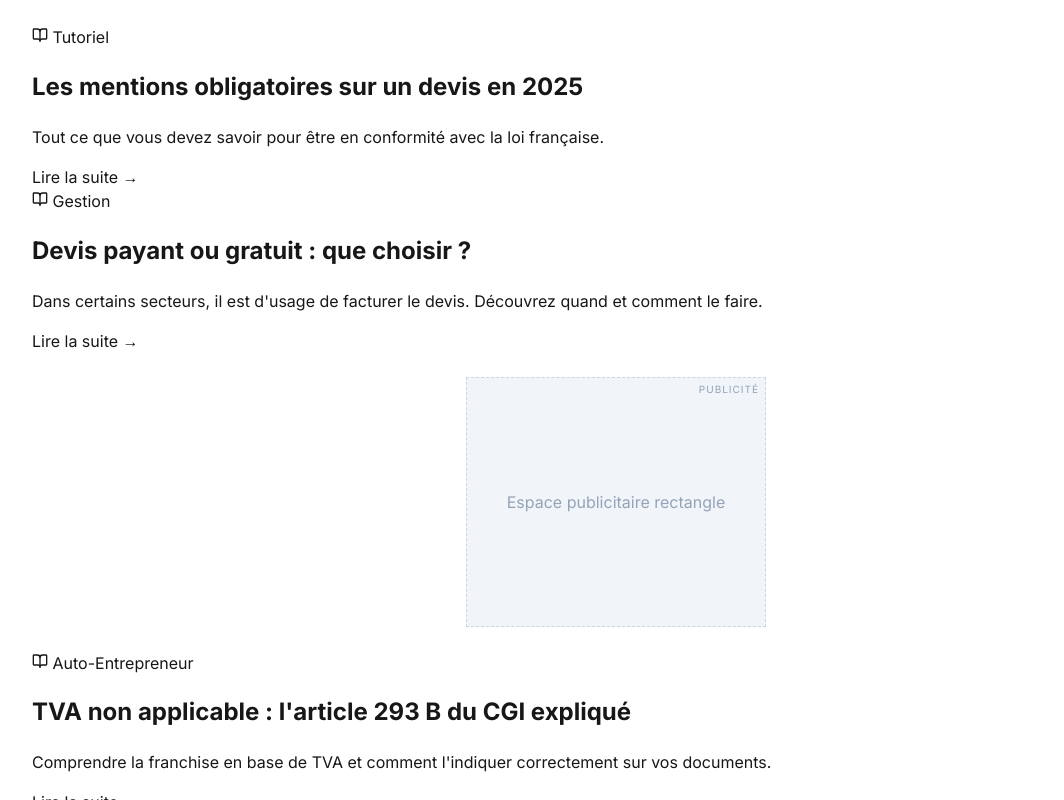
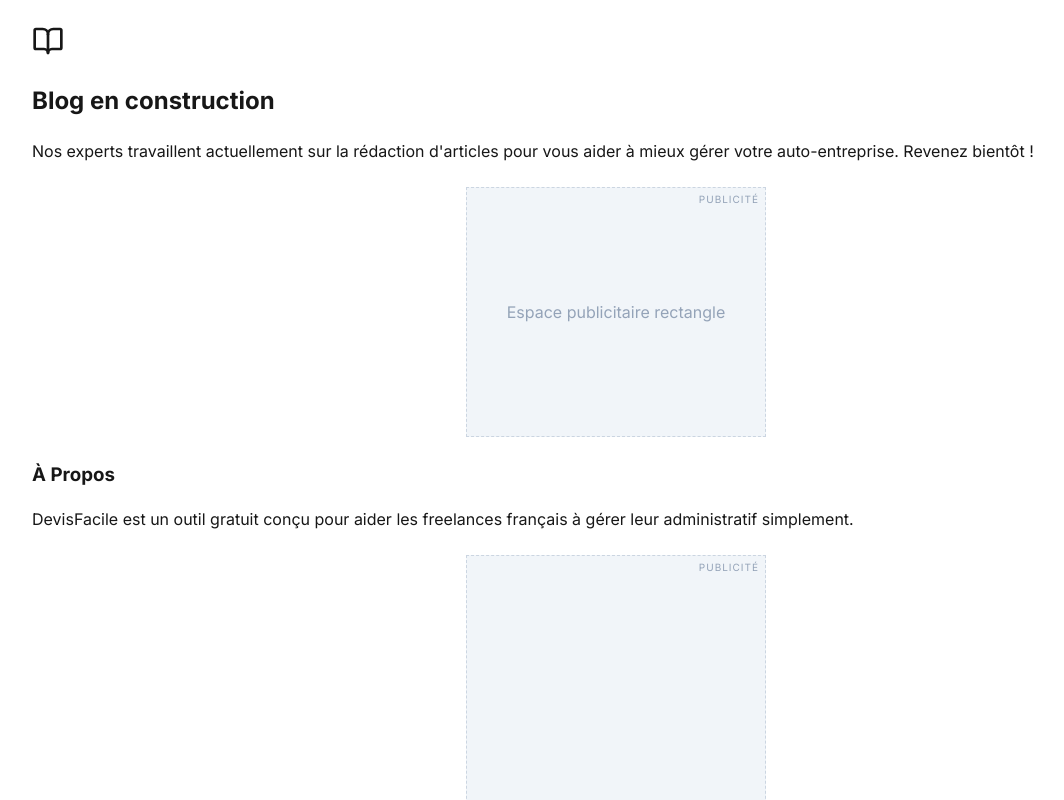
Before and after one commit to mohammedataouzani-lgtm/Ge-ne-rateur_de_devis, a Next.js app: page /blog in a window 1280 px wide. Shown: the part 240-1040 px from the top of the page, without its empty margins (24-1088 px from the left). Built offline with nearby package versions, Linux system fonts and the light colour scheme.

Commit message:
Verify site content is intelligible

```diff
--- a/src/app/blog/page.tsx
+++ b/src/app/blog/page.tsx
@@ -16,56 +16,18 @@ export default function BlogPage() {
             <div className="grid grid-cols-1 lg:grid-cols-3 gap-8">
                 {/* Main Content */}
                 <div className="lg:col-span-2 space-y-8">
-                    {/* Article Card 1 */}
-                    <div className="border border-gray-200 rounded-lg p-6 hover:shadow-md transition-shadow">
-                        <div className="flex items-center gap-2 text-blue-600 mb-2">
-                            <BookOpen size={16} /> <span>Tutoriel</span>
+                    <div className="bg-blue-50 border border-blue-100 rounded-lg p-8 text-center">
+                        <div className="bg-white w-16 h-16 rounded-full flex items-center justify-center mx-auto mb-4 shadow-sm text-blue-600">
+                            <BookOpen size={32} />
                         </div>
-                        <h2 className="text-xl font-bold mb-2">
-                            <Link href="#" className="hover:text-blue-600">
-                                Les mentions obligatoires sur un devis en 2025
-                            </Link>
-                        </h2>
-                        <p className="text-gray-600 mb-4">
-                            Tout ce que vous devez savoir pour être en conformité avec la loi française.
+                        <h2 className="text-2xl font-bold mb-2">Blog en construction</h2>
+                        <p className="text-gray-600 max-w-md mx-auto">
+                            Nos experts travaillent actuellement sur la rédaction d'articles pour vous aider à mieux gérer votre auto-entreprise. Revenez bientôt !
                         </p>
-                        <Link href="#" className="text-sm font-medium text-blue-600 hover:underlin">Lire la suite →</Link>
-                    </div>
-
-                    {/* Article Card 2 */}
-                    <div className="border border-gray-200 rounded-lg p-6 hover:shadow-md transition-shadow">
-                        <div className="flex items-center gap-2 text-blue-600 mb-2">
-                            <BookOpen size={16} /> <span>Gestion</span>
-                        </div>
-                        <h2 className="text-xl font-bold mb-2">
-                            <Link href="#" className="hover:text-blue-600">
-                                Devis payant ou gratuit : que choisir ?
-                            </Link>
-                        </h2>
-                        <p className="text-gray-600 mb-4">
-                            Dans certains secteurs, il est d'usage de facturer le devis. Découvrez quand et comment le faire.
-                        </p>
-                        <Link href="#" className="text-sm font-medium text-blue-600 hover:underlin">Lire la suite →</Link>
                     </div>
 
                     {/* Ad in content */}
                     <AdPlaceholder format="rectangle" className="mx-auto" />
-
-                    {/* Article Card 3 */}
-                    <div className="border border-gray-200 rounded-lg p-6 hover:shadow-md transition-shadow">
-                        <div className="flex items-center gap-2 text-blue-600 mb-2">
-                            <BookOpen size={16} /> <span>Auto-Entrepreneur</span>
-                        </div>
-                        <h2 className="text-xl font-bold mb-2">
-                            <Link href="#" className="hover:text-blue-600">
-                                TVA non applicable : l'article 293 B du CGI expliqué
-                            </Link>
-                        </h2>
-                        <p className="text-gray-600 mb-4">
-                            Comprendre la franchise en base de TVA et comment l'indiquer correctement sur vos documents.
-                        </p>
-                        <Link href="#" className="text-sm font-medium text-blue-600 hover:underlin">Lire la suite →</Link>
-                    </div>
                 </div>
 
                 {/* Sidebar */}
--- a/src/components/quote-generator/LivePreview.tsx
+++ b/src/components/quote-generator/LivePreview.tsx
@@ -24,7 +24,7 @@ export default function LivePreview({ data }: Props) {
                         <div className={styles.placeholderLogo}>{company.name?.charAt(0) || "L"}</div>
                     )}
                     <div>
-                        <h4 className={styles.companyName}>{company.name || "Votre Entreprise"}</h4>
+                        <h4 className={styles.companyName}>{company.name || "Votre Société"}</h4>
                         <div className={styles.companyDetails}>
                             {company.address}<br />
                             {company.email} • {company.phone}<br />
@@ -51,7 +51,7 @@ export default function LivePreview({ data }: Props) {
             <div className={styles.clientSection}>
                 <div className={styles.clientLabel}>Destinataire :</div>
                 <div className={styles.clientInfo}>
-                    <strong>{client.name || "Nom du Client"}</strong><br />
+                    <strong>{client.name || "Client Exemple"}</strong><br />
                     {client.address}<br />
                     {client.email}<br />
                     {client.vatNumber && <>TVA: {client.vatNumber}</>}
--- a/src/components/quote-generator/QuoteForm.tsx
+++ b/src/components/quote-generator/QuoteForm.tsx
@@ -15,7 +15,7 @@ const initialQuote: QuoteData = {
     id: "",
     company: { name: "", address: "", siret: "", email: "", phone: "" },
     client: { name: "", address: "", email: "" },
-    items: [{ id: "1", description: "Prestation type", quantity: 1, unitPrice: 0, vatRate: 20 }],
+    items: [{ id: "1", description: "Prestation de services", quantity: 1, unitPrice: 500, vatRate: 20 }],
     settings: {
         date: new Date().toISOString().split('T')[0],
         validityDate: new Date(Date.now() + 30 * 24 * 60 * 60 * 1000).toISOString().split('T')[0],
```
